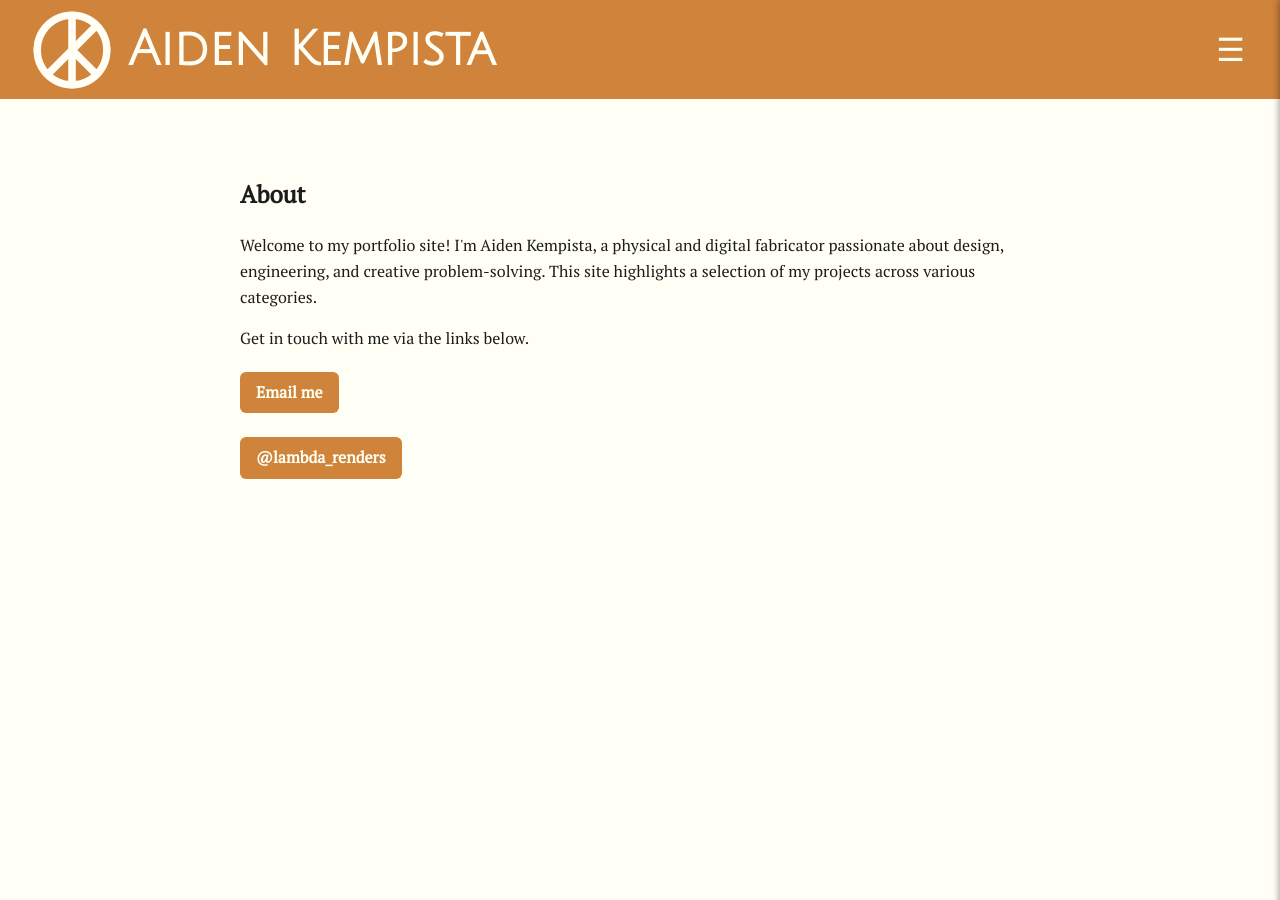
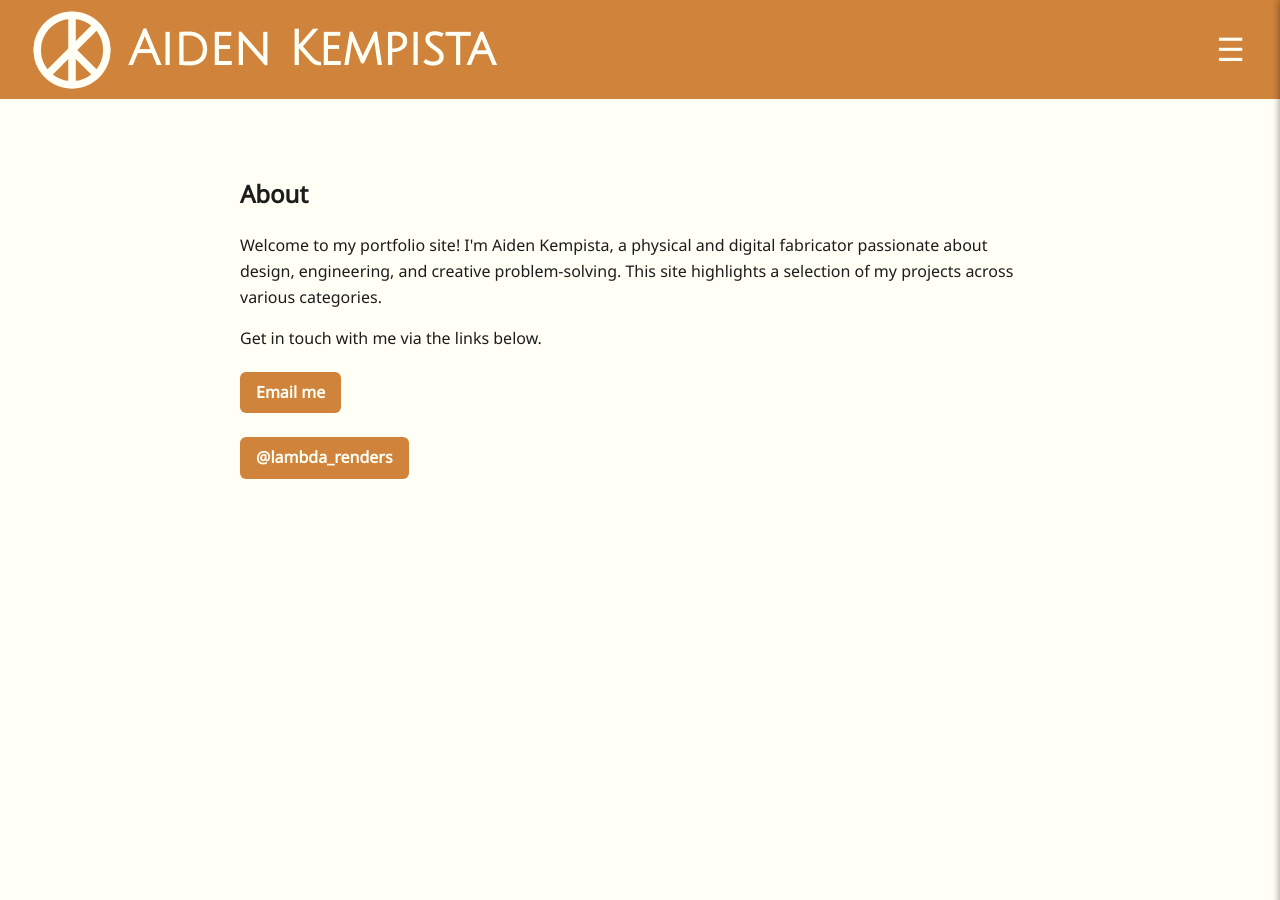
Before and after one commit to aKempista/akempista.github.io, a Jekyll site: the page built from about.html, in a window 1280 px wide. Built offline with Jekyll 4.4.1, drawn with Linux system fonts in a browser that asks for light colours; some web fonts are replaced.

Commit message:
Update default.html

```diff
--- a/_layouts/default.html
+++ b/_layouts/default.html
@@ -9,7 +9,7 @@
   <link href="https://fonts.googleapis.com/css?family=Lora:700&display=swap" rel="stylesheet">
   <link href="https://fonts.googleapis.com/css2?family=Asimovian&display=swap" rel="stylesheet">
   <link href="https://fonts.googleapis.com/css2?family=Julius+Sans+One&display=swap" rel="stylesheet">
-  <link href="https://fonts.googleapis.com/css2?family=PT+Serif&display=swap" rel="stylesheet">
+  <link href="https://fonts.googleapis.com/css2?family=Noto+Sans&display=swap" rel="stylesheet">
   <style>
     :root {
       --primary: #FFFFF5;
@@ -19,7 +19,7 @@
     }
     body {
       margin: 0;
-      font-family: 'PT Serif', serif;
+      font-family: 'Noto Sans', sans-serif;
       background-color: var(--primary);
       color: var(--text);
       line-height: 1.6;
```
